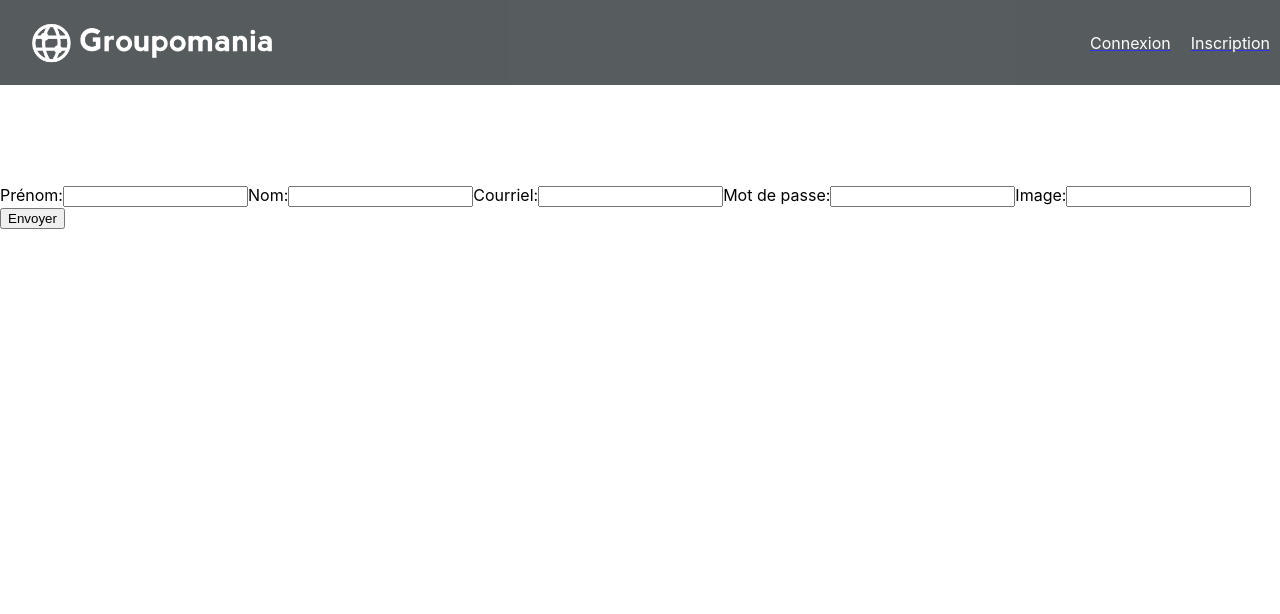
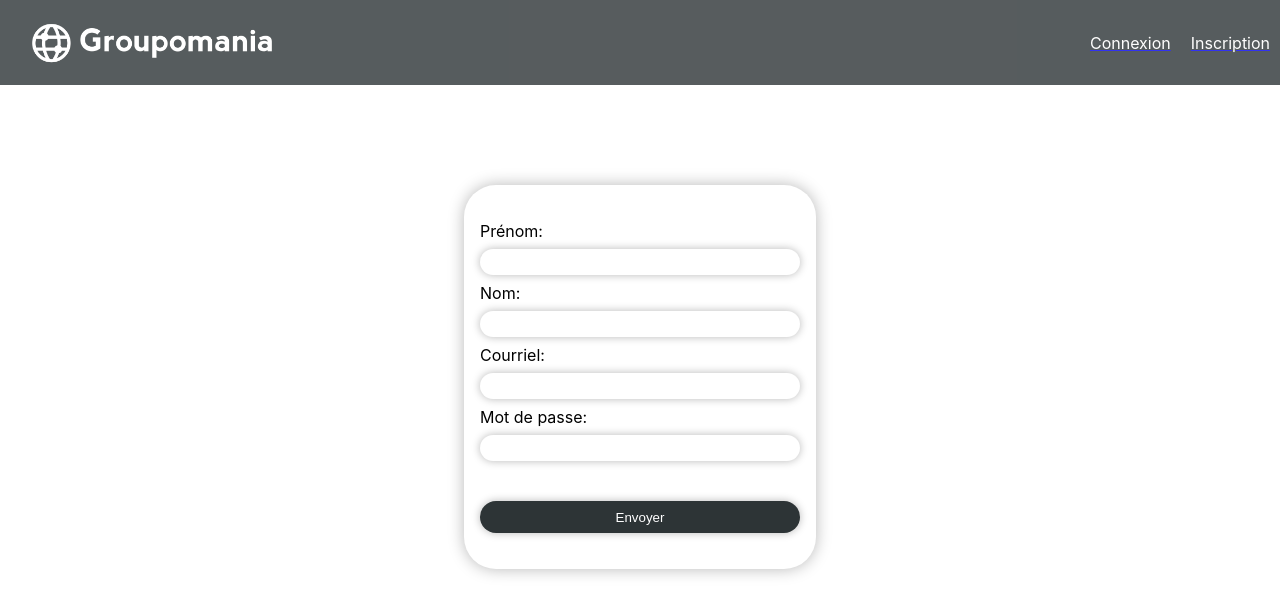
Before and after one commit to Easymr1/MimounRahmouni_7_26052021_frontend, a React (Create React App) app: page /signup in a window 1280 px wide. Shown: the top 614 px of the page. Built offline with nearby package versions, Linux system fonts and the light colour scheme.

Commit message:
modification style signup

```diff
--- a/src/components/Login.js
+++ b/src/components/Login.js
@@ -27,7 +27,7 @@ console.log(props)
           Mot de passe:
             <input className='login__form--label__password' type="password" {...register("password")} />
           </label>
-          <button className='login__form--button' type="submit" value="Envoyer">Envoyée</button>
+          <button className='login__form--button' type="submit" value="Envoyer">Envoyer</button>
           </form>
         </div>
     )
--- a/src/components/Profil.js
+++ b/src/components/Profil.js
@@ -73,7 +73,7 @@ const UpdateProfile = ({id, setRefresh, profile}) => {
         <label htmlFor="lastname">Last name:</label>
         <input type="text" name="lastname" value={lastname} onChange={e => setLastname(e.target.value)}/>
         <label htmlFor="image">Image:</label>
-        <input type='file' name="image" accept='.jpg,.png.gif' onChange={e => setImage(e.target.files[0])}/>
+        <input type='file' name="image" accept='.jpg,.png,.gif' onChange={e => setImage(e.target.files[0])}/>
         {decoded.admin === 1 &&
         <>
         <label htmlFor="admin">Admin:</label>
--- a/src/components/Signup.js
+++ b/src/components/Signup.js
@@ -1,7 +1,7 @@
 
 import { useForm } from "react-hook-form";
 
-const Signup = () => {
+const Signup = (props) => {
     const {register, handleSubmit} = useForm();
 
       function onSubmit (signup) {
@@ -12,25 +12,26 @@ const Signup = () => {
           body: JSON.stringify(signup)
       };
       fetch('http://localhost:3001/api/employes/signup', requestOptions)
-          .then(response => response.json())
-          .then(data => console.log(data));
+          .then(response => {
+            response.json()
+          })
+          .catch()
+
           }
       return (
-        <div>
-          <form onSubmit={handleSubmit(onSubmit)}>
-      <label>
+        <div className='signup'>
+          <form className='signup__form' onSubmit={handleSubmit(onSubmit)}>
+      <label className='signup__form--label'>
         Prénom:
-        <input type="text" {...register("firstname")} />
+        <input className='signup__form--label__input' type="text" {...register("firstname")} />
         Nom:
-        <input type="text" {...register("lastname")} />
+        <input className='signup__form--label__input' type="text" {...register("lastname")} />
         Courriel:
-        <input type="text" {...register("email")} />
+        <input className='signup__form--label__input' type="text" {...register("email")} />
         Mot de passe:
-        <input type="text" {...register("password")} />
-        Image:
-        <input type="text" {...register("img")}/>
+        <input className='signup__form--label__input' type="text" {...register("password")} />
       </label>
-      <input type="submit" value="Envoyer"/>
+      <input className='signup__form--button' type="submit" value="Envoyer"/>
     </form>
         </div>
     )
--- /dev/null
+++ b/src/sass/_layout/_signup.scss
@@ -0,0 +1,40 @@
+.signup {
+    display: flex;
+    flex-direction: column;
+    align-items: center;
+
+    &__form {
+        display: flex;
+        flex-direction: column;
+        justify-content: space-around;
+        padding: 1rem;
+        border-radius: 2rem;
+        box-shadow: 0 0 1rem #b8b8b8;
+        min-width: 20rem;
+        height: 22rem;
+        &--label {
+            display: flex;
+            flex-direction: column;
+            justify-content: space-between;
+            height: 15rem;
+            &__input {
+                border-radius: 2rem;
+                height: 1.5rem;
+                border: none;
+                box-shadow: 0 0 0.5rem #b8b8b8;
+            }
+        }
+        &--button {
+            border-radius: 1rem;
+            height: 2rem;
+            border: none;
+            box-shadow: 0 0 0.5rem #b8b8b8;
+            background-color: $color_primary;
+            color: white;
+            &:hover {
+                -ebbackground-color: white;
+                color: $color_primary;
+            }
+        }
+    }
+}
--- a/src/sass/app.css
+++ b/src/sass/app.css
@@ -176,6 +176,74 @@
   color: #2d3436;
 }
 
+.signup {
+  display: -webkit-box;
+  display: -ms-flexbox;
+  display: flex;
+  -webkit-box-orient: vertical;
+  -webkit-box-direction: normal;
+      -ms-flex-direction: column;
+          flex-direction: column;
+  -webkit-box-align: center;
+      -ms-flex-align: center;
+          align-items: center;
+}
+
+.signup__form {
+  display: -webkit-box;
+  display: -ms-flexbox;
+  display: flex;
+  -webkit-box-orient: vertical;
+  -webkit-box-direction: normal;
+      -ms-flex-direction: column;
+          flex-direction: column;
+  -ms-flex-pack: distribute;
+      justify-content: space-around;
+  padding: 1rem;
+  border-radius: 2rem;
+  -webkit-box-shadow: 0 0 1rem #b8b8b8;
+          box-shadow: 0 0 1rem #b8b8b8;
+  min-width: 20rem;
+  height: 22rem;
+}
+
+.signup__form--label {
+  display: -webkit-box;
+  display: -ms-flexbox;
+  display: flex;
+  -webkit-box-orient: vertical;
+  -webkit-box-direction: normal;
+      -ms-flex-direction: column;
+          flex-direction: column;
+  -webkit-box-pack: justify;
+      -ms-flex-pack: justify;
+          justify-content: space-between;
+  height: 15rem;
+}
+
+.signup__form--label__input {
+  border-radius: 2rem;
+  height: 1.5rem;
+  border: none;
+  -webkit-box-shadow: 0 0 0.5rem #b8b8b8;
+          box-shadow: 0 0 0.5rem #b8b8b8;
+}
+
+.signup__form--button {
+  border-radius: 1rem;
+  height: 2rem;
+  border: none;
+  -webkit-box-shadow: 0 0 0.5rem #b8b8b8;
+          box-shadow: 0 0 0.5rem #b8b8b8;
+  background-color: #2d3436;
+  color: white;
+}
+
+.signup__form--button:hover {
+  -ebbackground-color: white;
+  color: #2d3436;
+}
+
 .popup-box {
   position: fixed;
   background: #00000050;
--- a/src/sass/app.scss
+++ b/src/sass/app.scss
@@ -2,4 +2,5 @@
 @import "./_layout/banner";
 @import "./_layout/home";
 @import "./_layout/login";
+@import "./_layout/signup";
 @import "./_layout/_popup.scss";
```
Also changed, not shown: 1 other file (tests, documents, lock files or other folders).
